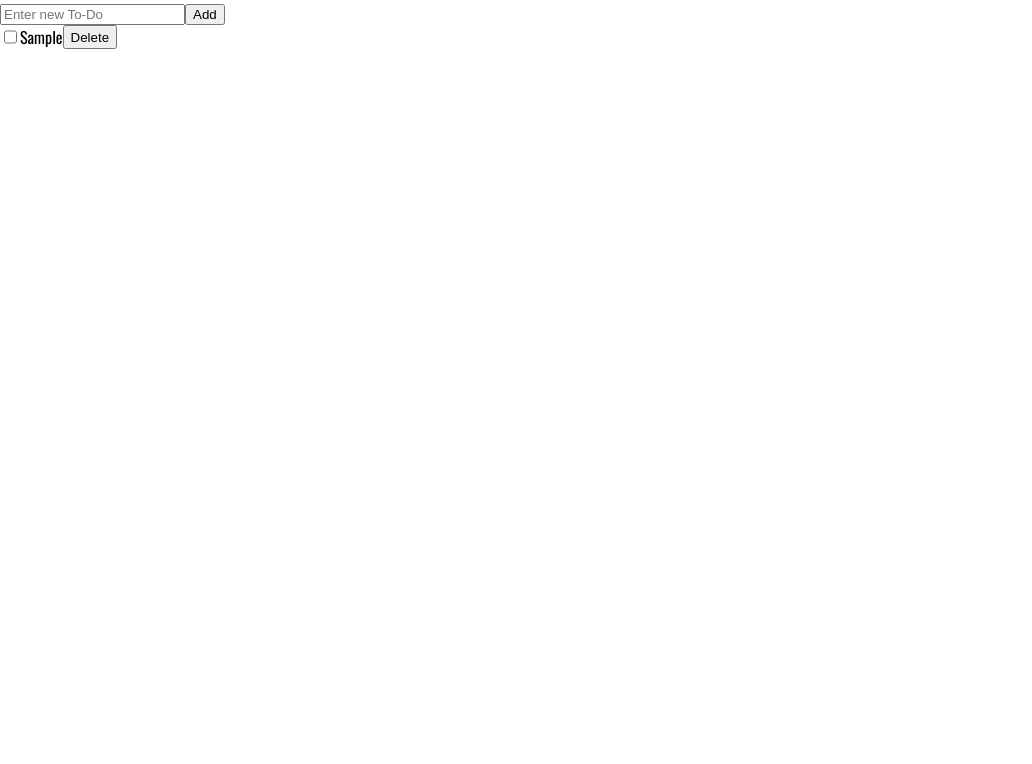
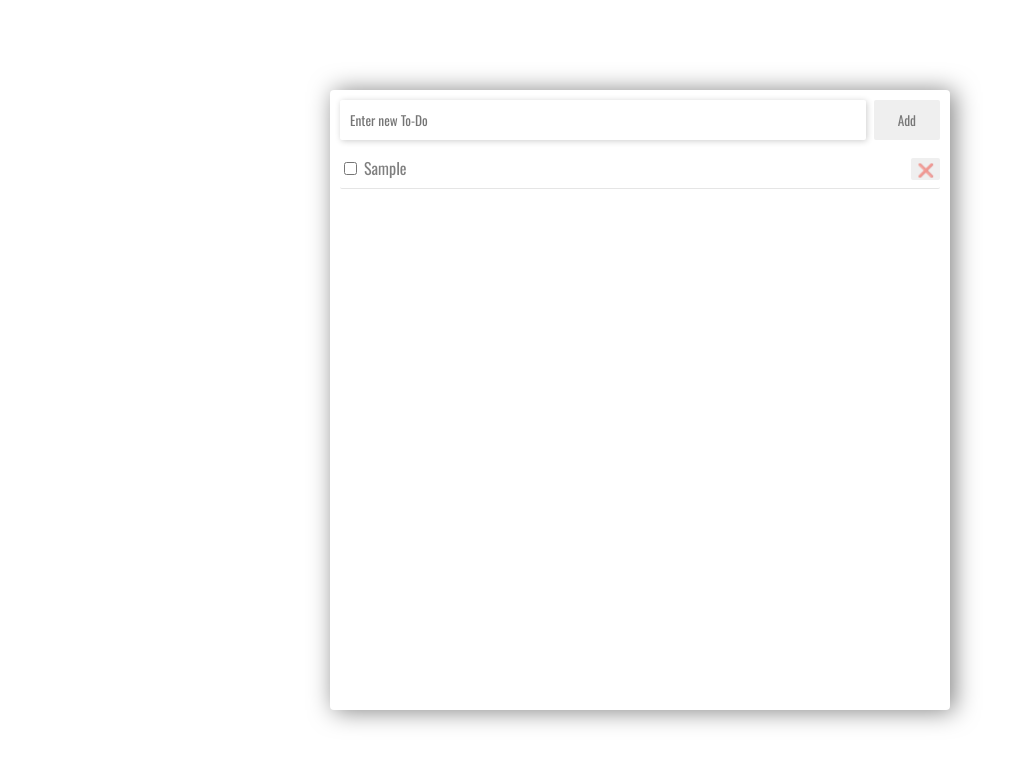
Before and after one commit to OZANAYYILDIZ/todo-app, a React (Vite) app: page / in a window 1280 px wide. Both pictures are taken after typing "Sample" into the empty fields and a click on the button "Add". Shown: the top 764 px of the page, without its empty margins (0-1032 px from the left). Built offline with nearby package versions, Linux system fonts and the light colour scheme; a web font is replaced by a local one.

Commit message:
some basic styling added

```diff
--- a/package.json
+++ b/package.json
@@ -10,6 +10,11 @@
     "preview": "vite preview"
   },
   "dependencies": {
+    "@fortawesome/fontawesome-svg-core": "^6.4.2",
+    "@fortawesome/free-brands-svg-icons": "^6.4.2",
+    "@fortawesome/free-regular-svg-icons": "^6.4.2",
+    "@fortawesome/free-solid-svg-icons": "^6.4.2",
+    "@fortawesome/react-fontawesome": "^0.2.0",
     "react": "^18.2.0",
     "react-dom": "^18.2.0"
   },
--- a/src/components/DeleteTodo/DeleteTodo.jsx
+++ b/src/components/DeleteTodo/DeleteTodo.jsx
@@ -1,5 +1,5 @@
 const DeleteTodo = () => {
-  return <button>Delete</button>;
+  return <button>&#10060;</button>;
 };
 
 export default DeleteTodo;
--- a/src/components/Form/Form.css
+++ b/src/components/Form/Form.css
@@ -1,7 +1,63 @@
 body {
   font-family: "Oswald", sans-serif;
+  display: flex;
+  align-items: center;
+  justify-content: center;
+  height: 100vh;
+  color: rgba(0, 0, 0, 0.5);
+}
+
+button {
+  font-family: "Oswald", sans-serif;
+  color: rgba(0, 0, 0, 0.5);
+}
+input {
+  font-family: "Oswald", sans-serif;
+  color: rgba(0, 0, 0, 0.5);
+}
+
+.container {
+  width: 600px;
+  height: 600px;
+  border-radius: 4px;
+  padding: 10px;
+  box-shadow: 4px 1px 24px 0px rgba(0, 0, 0, 0.5);
+}
+
+.todo-form {
+  display: flex;
+  margin-bottom: 8px;
+}
+
+.input-todo {
+  width: 100%;
+  padding: 10px;
+  border: none;
+  border-radius: 2px;
+  box-shadow: 1px 1px 6px 0px rgba(0, 0, 0, 0.2);
+}
+
+.add-btn {
+  margin-left: 8px;
+  padding: 0 24px;
+  border: none;
+  border-radius: 2px;
 }
 
 .todos {
   display: flex;
+  border-radius: 2px;
+  border-bottom: 1px solid rgba(0, 0, 0, 0.1);
+  padding: 8px 0;
+  justify-content: space-between;
 }
+
+.delete-btn > button {
+  border: none;
+  border-radius: 2px;
+}
+
+.todos-string {
+  flex-grow: 2;
+  padding-left: 4px;
+}
--- a/src/components/Form/Form.jsx
+++ b/src/components/Form/Form.jsx
@@ -14,26 +14,33 @@ const Form = () => {
   };
   return (
     <>
-      <form onSubmit={handleAddTodo}>
+      <div className="container">
+        <form className="todo-form" onSubmit={handleAddTodo}>
           <input
+            className="input-todo"
             type="text"
             id="todoForm"
             placeholder="Enter new To-Do"
             ref={todoInputRef}
           />
-        <button>Add</button>
+          <button className="add-btn">Add</button>
         </form>
         {todos.map((todos, index) => {
           return (
             <div key={index}>
               <div className="todos">
+                <div className="check-box">
                   <InputCheckbox />
-              <span>{todos}</span>
+                </div>
+                <div className="todos-string">{todos}</div>
+                <div className="delete-btn">
                   <DeleteTodo />
+                </div>
               </div>
             </div>
           );
         })}
+      </div>
     </>
   );
 };
```
Also changed, not shown: 1 other file (tests, documents, lock files or other folders). Lines whose indentation alone changed are shown as unchanged.
